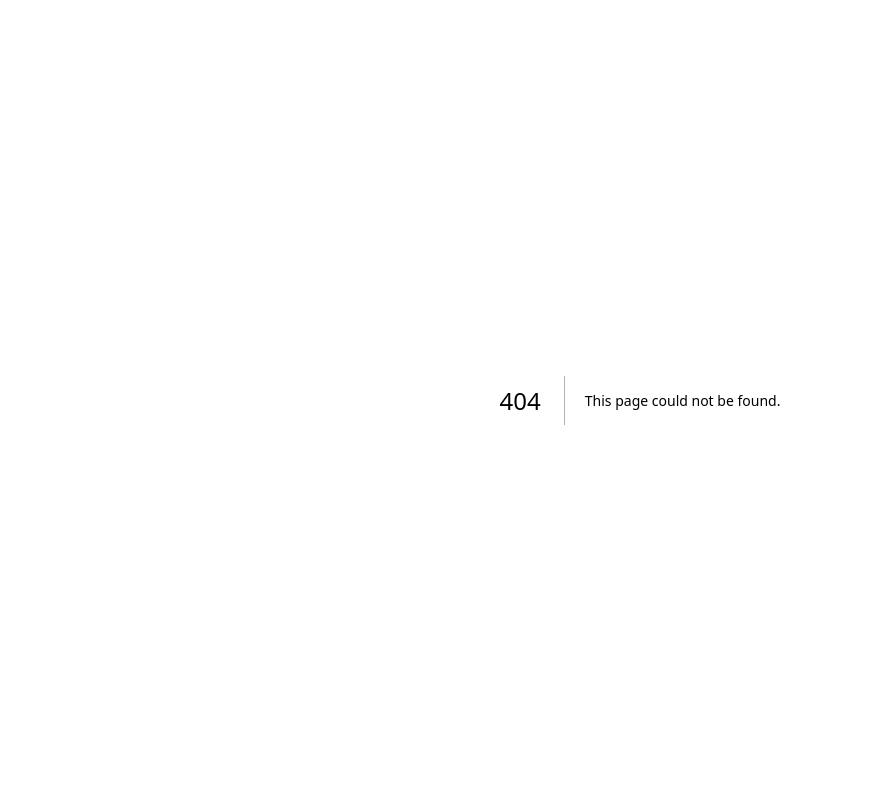
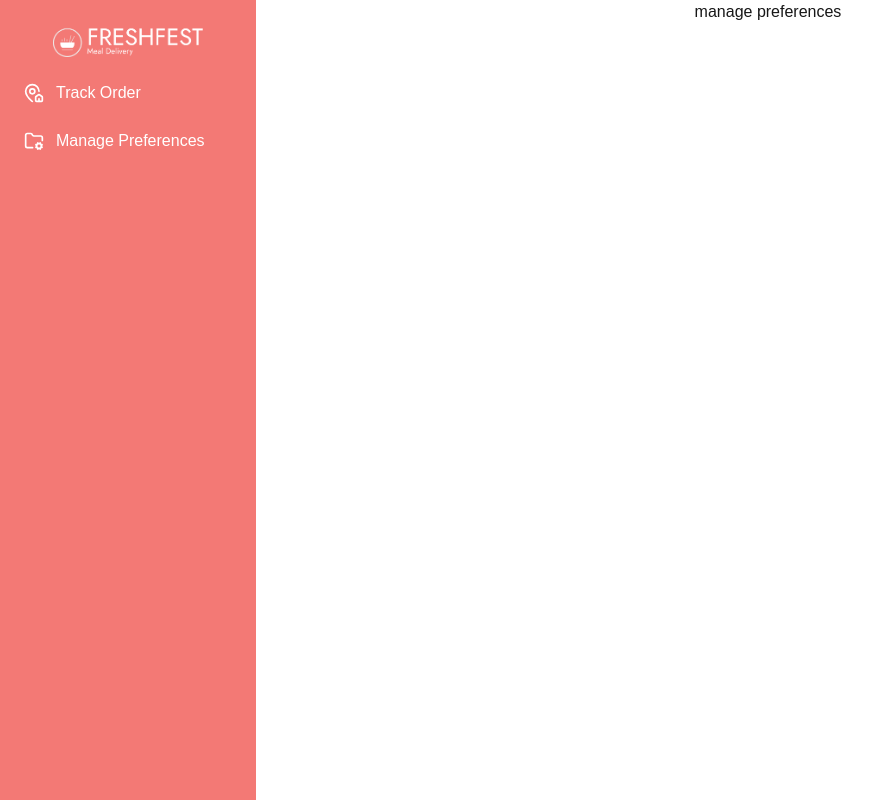
Before and after one commit to Rayhan108/meal-planing, a Next.js app: page /managePreferences in a window 1280 px wide. Before the commit this address had no page. Shown: the whole page, without its empty margins (0-880 px from the left). Built offline with nearby package versions, Linux system fonts and the light colour scheme; a web font is replaced by a local one; what @ant-design/nextjs-registry would draw is missing.

Commit message:
added dashboard pages

```diff
--- a/package.json
+++ b/package.json
@@ -11,6 +11,7 @@
   "dependencies": {
     "@ant-design/nextjs-registry": "^1.0.2",
     "antd": "^5.24.7",
+    "lucide-react": "^0.501.0",
     "next": "15.3.1",
     "react": "^19.0.0",
     "react-dom": "^19.0.0"
--- /dev/null
+++ b/src/app/(DashboardLayout)/layout.tsx
@@ -0,0 +1,85 @@
+import Link from "next/link";
+import React from "react";
+import logo from "@/app/asset/logo.png";
+import { MapPinHouse, FolderCog } from "lucide-react";
+import Image from "next/image";
+const DashboardLayout = ({
+  children,
+}: Readonly<{
+  children: React.ReactNode;
+}>) => {
+  const role = "customer";
+  const isCustomer = role.startsWith("customer");
+  return (
+    <div className="flex ">
+      {/* Sidebar */}
+
+        <aside className="w-full md:w-80 bg-[#F37975]  min-h-screen">
+                   {/* Logo */}
+        <Link href="/" className="flex items-center justify-center mt-5">
+          <div className=" ">
+            <Image
+              src={logo || "/placeholder.svg"}
+              alt="logo"
+              width="500"
+              height="500"
+              className="w-[150px]"
+            />
+          </div>
+        </Link>
+        {isCustomer ? (
+          <nav className="p-4">
+            <ul className="space-y-2">
+              <li>
+                <Link
+                  href="/trackOrder"
+                  className="flex items-center p-2 text-white hover:bg-gray-100 rounded-md"
+                >
+                  <MapPinHouse className="h-5 w-5 mr-3 text-white" />
+                  <span>Track Order</span>
+                </Link>
+              </li>
+              <li>
+                <Link
+                  href="/managePreferences"
+                  className="flex items-center p-2 text-white hover:bg-gray-100 rounded-md"
+                >
+                  <FolderCog className="h-5 w-5 mr-3" />
+                  <span>Manage Preferences</span>
+                </Link>
+              </li>
+            </ul>
+          </nav>
+
+      ) : (
+        <nav className="p-4 w-full md:w-64 bg-white border-r border-gray-200 min-h-screen">
+          <ul className="space-y-2">
+            <li>
+              <Link
+                href="/viewOrder"
+                className="flex items-center p-2 text-white hover:bg-gray-100 rounded-md"
+              >
+                <MapPinHouse className="h-5 w-5 mr-3 text-white" />
+                <span>View Order</span>
+              </Link>
+            </li>
+            <li>
+              <Link
+                href="/respondOrder"
+                className="flex items-center p-2 text-white hover:bg-gray-100 rounded-md"
+              >
+                <FolderCog className="h-5 w-5 mr-3" />
+                <span>Respond To Order</span>
+              </Link>
+            </li>
+          </ul>
+        </nav>
+      )}
+ </aside>
+      <div className="flex flex-col items-center w-full">{children}</div>
+      <div></div>
+    </div>
+  );
+};
+
+export default DashboardLayout;
--- /dev/null
+++ b/src/app/(DashboardLayout)/managePreferences/page.tsx
@@ -0,0 +1,11 @@
+import React from 'react';
+
+const ManagePreferences = () => {
+    return (
+        <div>
+            <p>manage preferences</p>
+        </div>
+    );
+};
+
+export default ManagePreferences;
--- /dev/null
+++ b/src/app/(DashboardLayout)/respondOrder/page.tsx
@@ -0,0 +1,11 @@
+import React from 'react';
+
+const RespondOrder = () => {
+    return (
+        <div>
+            <p>respond to order</p>
+        </div>
+    );
+};
+
+export default RespondOrder;
--- /dev/null
+++ b/src/app/(DashboardLayout)/trackOrder/page.tsx
@@ -0,0 +1,11 @@
+
+
+const TrackOrder = () => {
+    return (
+        <div>
+            <p>Track Order Page</p>
+        </div>
+    );
+};
+
+export default TrackOrder;
--- /dev/null
+++ b/src/app/(DashboardLayout)/viewOrder/page.tsx
@@ -0,0 +1,10 @@
+
+const ViewOrder = () => {
+    return (
+        <div>
+            <p>view order</p>
+        </div>
+    );
+};
+
+export default ViewOrder;
--- /dev/null
+++ b/src/app/(MainLayout)/findMeals/page.tsx
@@ -0,0 +1,11 @@
+import React from 'react';
+
+const FindMeals = () => {
+    return (
+        <div>
+            <p>meal find</p>
+        </div>
+    );
+};
+
+export default FindMeals;
--- /dev/null
+++ b/src/app/(MainLayout)/orderMeal/page.tsx
@@ -0,0 +1,11 @@
+import React from 'react';
+
+const OrderMeal = () => {
+    return (
+        <div>
+            <p>order meal page</p>
+        </div>
+    );
+};
+
+export default OrderMeal;
--- a/src/app/components/shared/Navbar.tsx
+++ b/src/app/components/shared/Navbar.tsx
@@ -70,9 +70,7 @@ export default function Navbar() {
           >
           FIND MEALS
           </Link>
-          {/* <Link href="/book-registry" className="text-sm font-medium text-white hover:text-white/80">
-            BOOK REGISTRY
-          </Link> */}
+
           <Link
             href="/orderMeal"
             className={`md:text-sm text-xs xl:text-xl  text-white hover:text-white/80 ${style.fontInter}`}
@@ -80,7 +78,7 @@ export default function Navbar() {
             ORDER MEAL
           </Link>
           <Link
-            href="/dashboard"
+            href="/customer"
             className={`md:text-sm text-xs xl:text-xl  text-white hover:text-white/80 ${style.fontInter}`}
           >
             DASHBOARD
@@ -165,29 +163,33 @@ export default function Navbar() {
               Home
             </Link>
 
-            {/* <Link href="/book-registry" className="text-sm font-medium text-white hover:text-white/80">
-            BOOK REGISTRY
-          </Link> */}
+
             <Link
-              href="/about"
+              href="/findMeals"
               onClick={onClose}
               passHref
-              className={`md:text-sm text-sm xl:text-xl  text-white hover:text-white/80  ${style.fontJosefin} ${pathname === "/about" ? "text-yellow-400" : ""} `}
+              className={`md:text-sm text-sm xl:text-xl  text-white hover:text-white/80  ${style.fontJosefin} ${pathname === "/findMeals" ? "text-yellow-400" : ""} `}
             >
               FIND MEALS
             </Link>
             <Link
-              href="/contact"
+              href="/orderMeal"
               onClick={onClose}
               passHref
-              className={`md:text-sm text-sm xl:text-xl  text-white hover:text-white/80  ${style.fontJosefin} ${pathname === "/contact" ? "text-yellow-400" : ""}`}
+              className={`md:text-sm text-sm xl:text-xl  text-white hover:text-white/80  ${style.fontJosefin} ${pathname === "/orderMeal" ? "text-yellow-400" : ""}`}
             >
               ORDER MEAL
             </Link>
+            <Link
+              href="/dasboard"
+              onClick={onClose}
+              passHref
+              className={`md:text-sm text-sm xl:text-xl  text-white hover:text-white/80  ${style.fontJosefin} ${pathname === "/dashboard" ? "text-yellow-400" : ""}`}
+            >
+              DASHBOARD
+            </Link>
 
-            <p className={`text-[#FAF397] tracking-widest font-bold uppercase text-sm ${style.fontJosefin}`}>
-              DASHBOARD
-            </p>
+
 
          <p className={`text-[#FAF397] tracking-widest font-bold text-sm uppercase ${style.fontJosefin}`}>
               More
```
Also changed, not shown: 1 other file (tests, documents, lock files or other folders).
